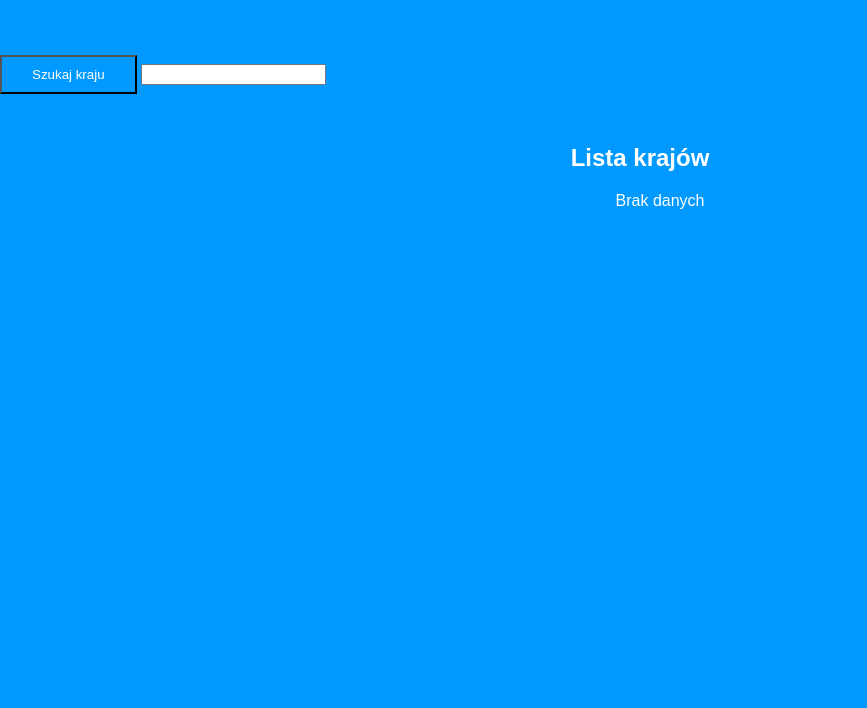
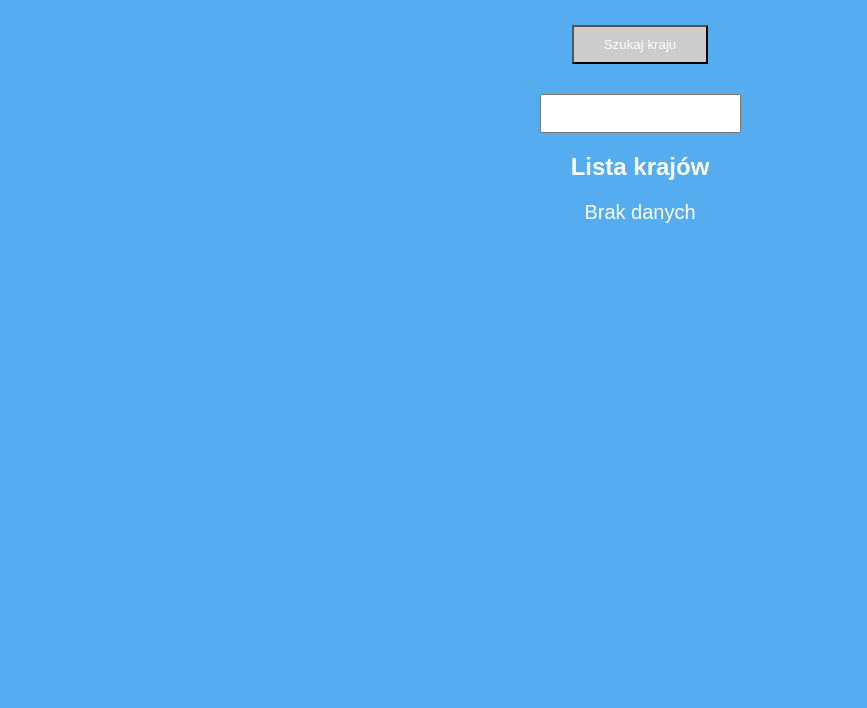
Before and after one commit to aleksandra-szewczyk/exercises_ajax, a plain HTML site: page index.html in a window 1280 px wide. Shown: the part 92-800 px from the top of the page, without its empty margins (0-867 px from the left). Drawn offline with nearby package versions, Linux system fonts and the light colour scheme.

Commit message:
Changed files

```diff
--- a/css/style.css
+++ b/css/style.css
@@ -1,5 +1,5 @@
 body {
-	background: #0099ff;
+    background: #55acee;
     font-family: Arial;
     margin: 0 auto;
 }
@@ -14,11 +14,17 @@ h1, h2, h3 {
 }
 
 button {
-    display: inline-block;
     margin: 30px auto;
     padding: 10px 30px;
-	background: #0099ff;
+    background: #cccccb;
     color: white;
+    display: block;
+}
+
+input {
+    display: block;
+    margin: 0 auto;
+    padding: 10px;
 }
 
 ul {
@@ -26,6 +32,8 @@ ul {
     list-style-type: none;
 }
 
-li {
+ul li {
     color: white;
+    margin-left: -40px;
+    font-size: 20px;
 }
--- a/js/scripts.js
+++ b/js/scripts.js
@@ -10,12 +10,12 @@ function searchCountries() {
             url: url + countryName,
             method: 'GET',
             success: showCountriesList
-        });
+    });
 }
 
 function showCountriesList(resp) {
     countriesList.empty();
-resp.forEach(function(item) {
+    resp.forEach(function(item) {
    		$('<li>').text(item.name + ' - ' + item.capital).appendTo(countriesList);
-});
+    });
 }
```
Also changed, not shown: index.html (line endings or trailing spaces). Lines whose indentation alone changed are shown as unchanged.
